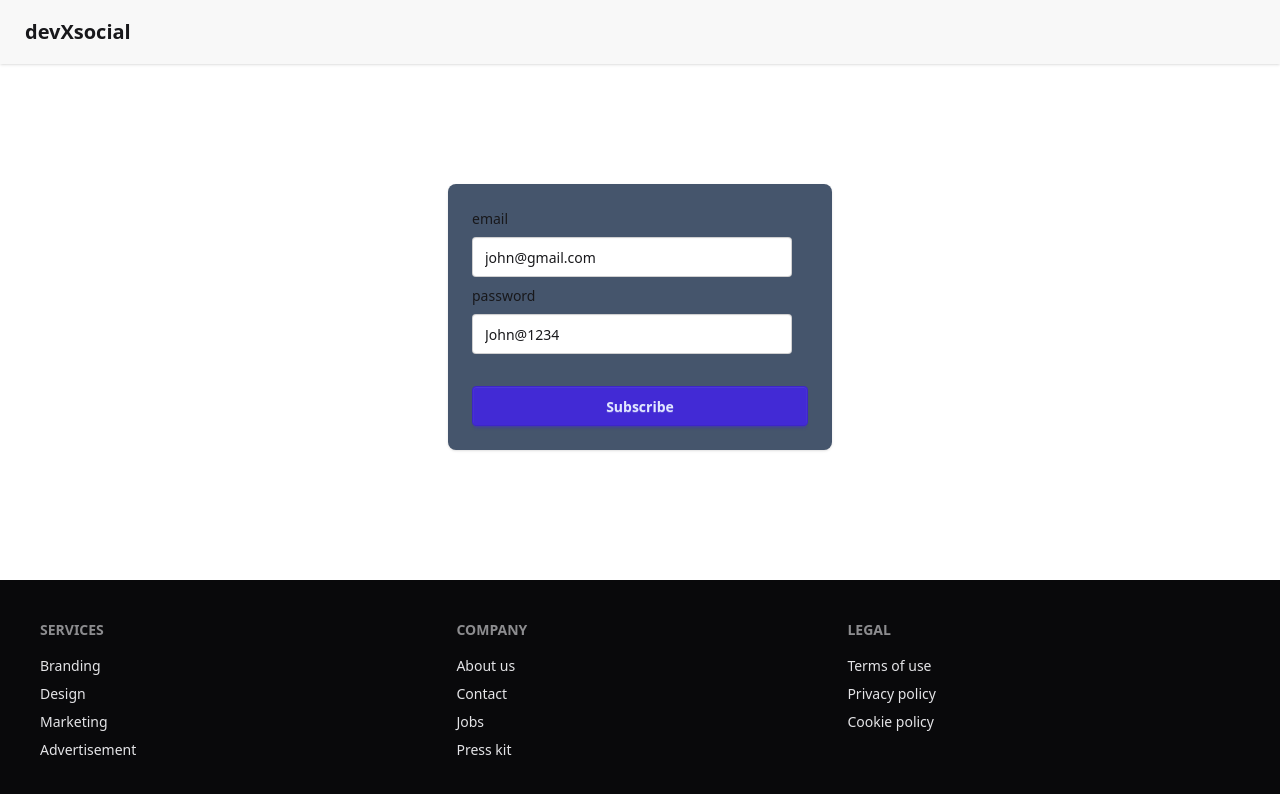
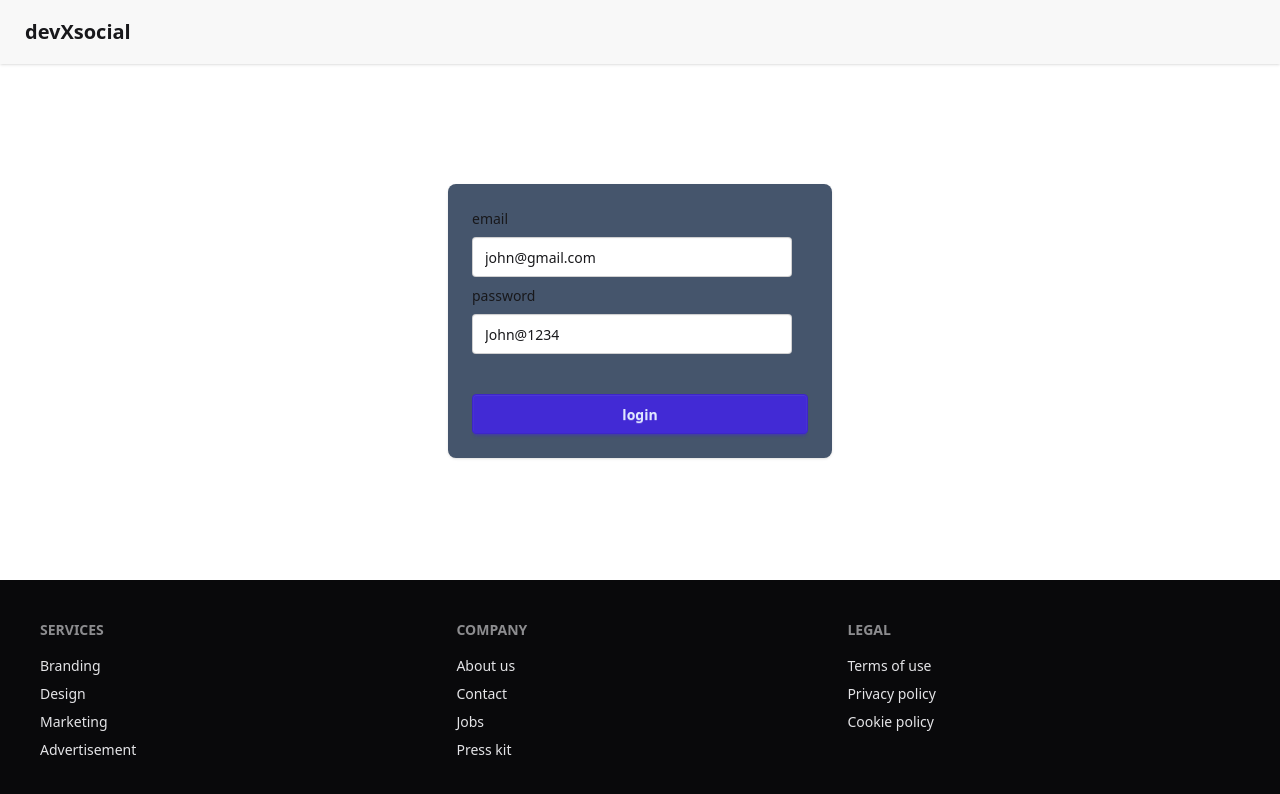
Before and after one commit to SumitSingh69/devXsocial-Frontend, a React (Vite) app: page /login in a window 1280 px wide. Shown: the top 794 px of the page. Built offline with nearby package versions, Linux system fonts and the light colour scheme; no server answers.

Commit message:
added login error validations

```diff
--- a/src/components/Login.jsx
+++ b/src/components/Login.jsx
@@ -7,6 +7,7 @@ import { BASE_URL } from "../utils/constants";
 function Login() {
   const [email, setEmail] = useState("john@gmail.com");
   const [password, setPassword] = useState("John@1234");
+  const [error, setError] = useState("");
   const dispatch = useDispatch();
   const navigate = useNavigate();
   const handleSubmit = async () => {
@@ -25,7 +26,9 @@ function Login() {
       dispatch(addUser(result.data.data));
       navigate("/");
     } catch (err) {
-      console.log(err);
+      console.log(err.response.data);
+      //set the error here
+      setError(err.response.data);
     }
   };
   return (
@@ -48,12 +51,13 @@ function Login() {
             className="input"
             onChange={(e) => setPassword(e.target.value)}
           />
+          <p className="text-red-400">{error}</p>
           <div className="mt-6">
             <button
               className="btn btn-primary btn-block"
               onClick={handleSubmit}
             >
-              Subscribe
+              login
             </button>
           </div>
         </div>
```
